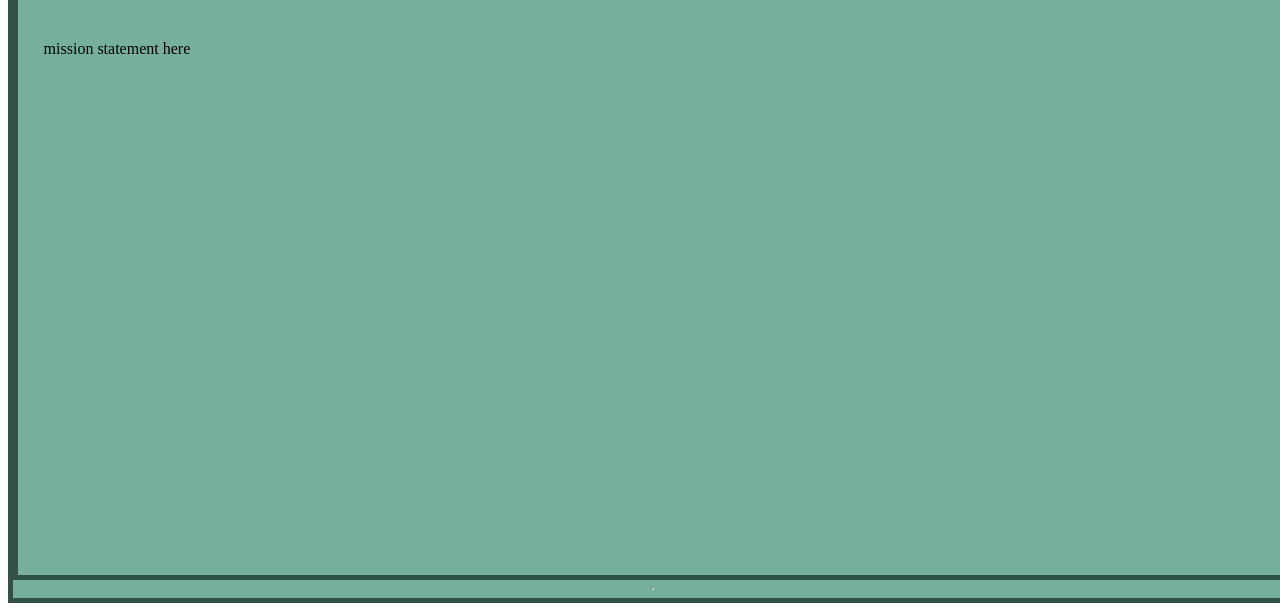
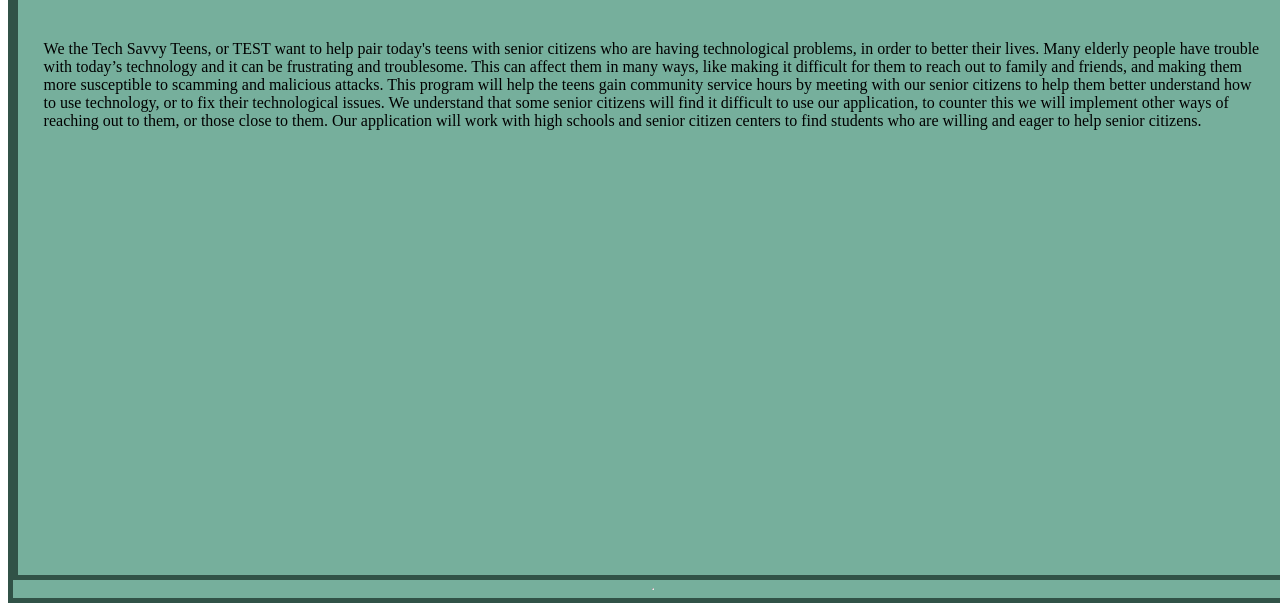
Before and after one commit to sbielak2021/TechConnectionsDemo, a plain HTML site: page Pages/Senior/SeniorHomepage.html in a window 1280 px wide. Shown: the part 215-826 px from the top of the page. Drawn offline with Linux system fonts and the light colour scheme.

Commit message:
remove help from every page

```diff
--- a/Pages/Senior/SeniorHomepage.html
+++ b/Pages/Senior/SeniorHomepage.html
@@ -14,12 +14,24 @@
         &emsp; <button id = "SeniorViewProfile.html" onClick = "send_to_page(this.id)">View Profile</button>
         &emsp; <button id = "SeniorCalendar.html" onClick = "send_to_page(this.id)">Calendar</button>
         &emsp; <button id = "..\..\Homepage.html"  onClick = "send_to_page(this.id)">Log-Out</button>
-        &emsp; <button id = "..\..\Help.html"  onClick = "send_to_page(this.id)">Help</button>
+
       </div>
       <hr>
       <div class="left areas leftText">
         <h1> Welcome to Student-Senior Tech Connections </h1> <br>
-        <p> mission statement here</p>
+        <p> We the Tech Savvy Teens, or TEST want to help pair today's teens
+          with senior citizens who are having technological problems, in order to
+          better their lives. Many elderly people have trouble with today’s technology
+          and it can be frustrating and troublesome. This can affect them in many
+          ways, like making it difficult for them to reach out to family and friends, and
+          making them more susceptible to scamming and malicious attacks.
+          This program will help the teens gain community service hours by
+          meeting with our senior citizens to help them better understand how to use
+          technology, or to fix their technological issues. We understand that some
+          senior citizens will find it difficult to use our application, to counter this we
+          will implement other ways of reaching out to them, or those close to them.
+          Our application will work with high schools and senior citizen centers to find
+          students who are willing and eager to help senior citizens.</p>
       </div>
     </div>
   <body>
```
Also changed, not shown: Pages/Senior/SeniorCalendar.html (+1 -1 lines), Pages/Senior/SeniorViewProfile.html (+1 -1 lines), Pages/Student/FindSeniors.html (+1 -1 lines), Pages/Student/StudentCalendar.html (+1 -1 lines), Pages/Student/StudentHomepage.html (+14 -2 lines), Pages/Student/StudentViewProfile.html (+1 -1 lines).
